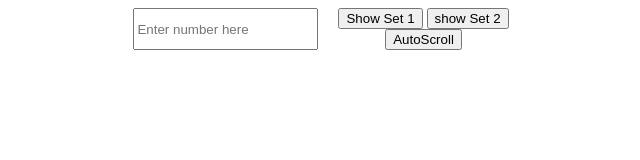
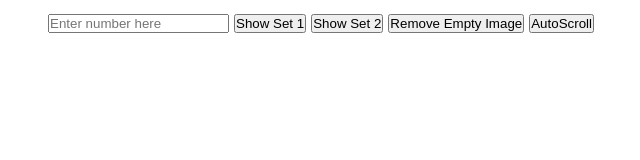
Before and after one commit to import-hardik/Stalk, a plain HTML site: page index.html in a window 1280 px wide. Shown: the whole page, without its empty margins (319-959 px from the left). Drawn offline with Linux system fonts and the light colour scheme.

Commit message:
Update index.html
remove broken image button added

```diff
--- a/index.html
+++ b/index.html
@@ -7,14 +7,18 @@
 </head>
 <body>
     <center>
-        <div style="display: flex;justify-content: center;gap: 10px;">
-            <input type="text" id="myTextBox" placeholder="Enter number here">
-            <br>
-            <div>
-                <button onclick="submitText()">Show Set 1</button>
-                <button onclick="submitText2()">show Set 2</button>
-                <div style="position: sticky">
-                    <button onclick="autoScroll()">AutoScroll</button>
+        <div class="sticky">
+            <div style="display: flex;justify-content: center;gap: 10px;">
+                <div>
+                    <input type="text" id="myTextBox" placeholder="Enter number here">
+                    <!-- <br>
+                    <br> -->
+                    <button onclick="submitText()">Show Set 1</button>
+                    <button onclick="submitText2()">Show Set 2</button>
+                    <button onclick="removeduplicate()">Remove Empty Image</button>
+                    <!-- <div> -->
+                        <button onclick="autoScroll()">AutoScroll</button>
+                    <!-- </div> -->
                 </div>
             </div>
         </div>
@@ -24,6 +28,8 @@
 </body>
 <script>
     alert("Please refrain from misusing this website. It is intended for entertainment purposes only. Credit: As always, my name is well-known.");
+    removeduplicate();
+    setInterval(removeduplicate(),2000);
     function submitText(){
         document.getElementById("image").innerHTML="";
         let valu=Number(document.getElementById("myTextBox").value)
@@ -33,6 +39,7 @@
             h1.setAttribute("src","https://sgi.servergi.com:8077/ISIMSGI/Services/getImage.ashx?Category=Student&MasterId="+(90937+i)+"&ImageRefName=Photo&IdCode=&height=120&width=100");
             h1.setAttribute("width","100px");
             h1.setAttribute("title",(90937+i));
+            h1.setAttribute("id",(90937-i));
             // h1.setAttribute("loading","lazy");
             div.appendChild(h1);
         }
@@ -47,7 +54,7 @@
             h1.setAttribute("width","100px");
             h1.setAttribute("title",(90937-i));
             h1.setAttribute("id",(90937-i));
-            h1.setAttribute("loading","lazy");
+            // h1.setAttribute("loading","lazy");
             div.appendChild(h1);
         }
     }
@@ -55,5 +62,27 @@
         window.scrollBy(0, 2); // Scrolls down by 2 pixels every interval
         setTimeout(autoScroll, 10); // Calls itself every 10 milliseconds
     }
+    function removeduplicate(){
+        document.querySelectorAll("img").forEach(
+        a=>{
+        if(a.height==a.width){
+        document.getElementById("image").removeChild(a);
+        console.log("removed");
+        }
+        })
+    }
 </script>
+<style>
+    *{
+        margin: 0;
+        padding: 0;
+    }
+.sticky {
+  position: sticky;
+  top: 0;
+  /* background-color: yellow; */
+  padding: 10px;
+  font-size: 20px;
+}
+</style>
 </html>
```
